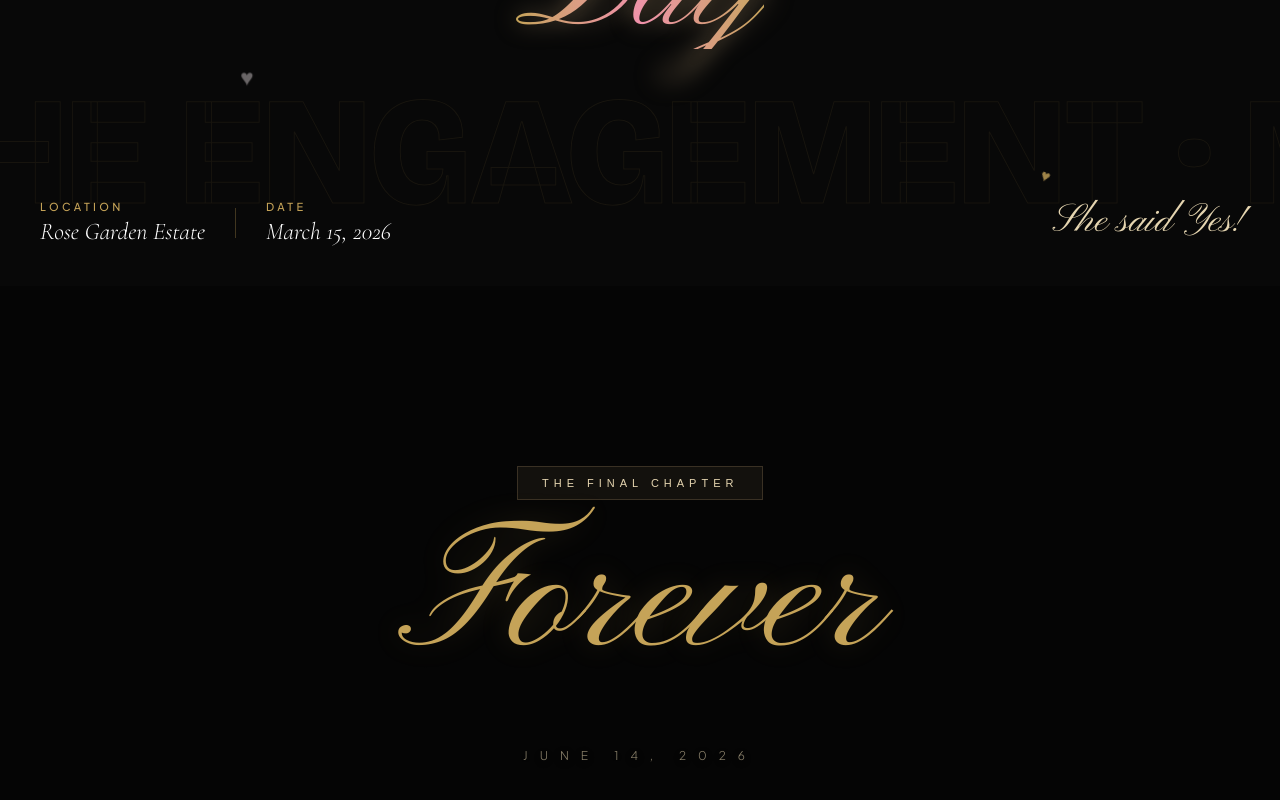
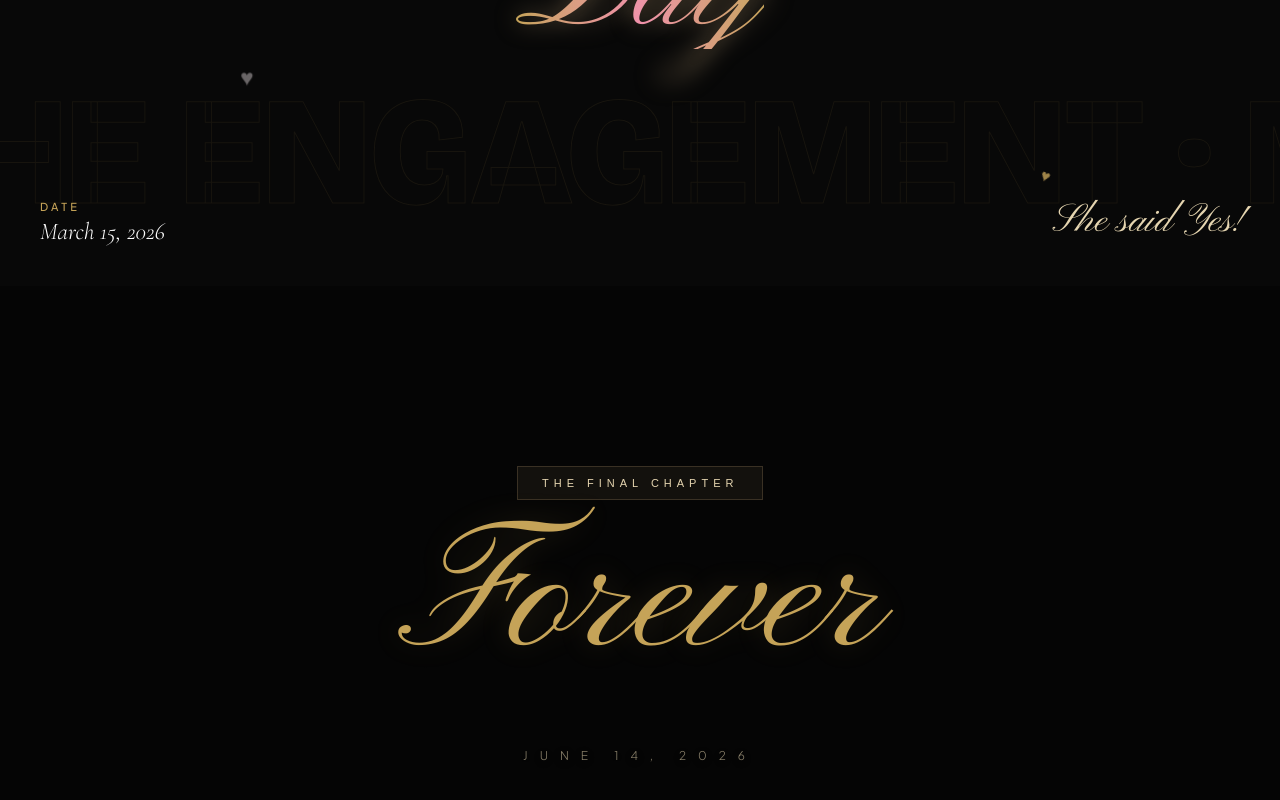
Before and after one commit to gh-aswanth/aswanth-weds-bismi, a Vue app: page / in a window 1280 px wide. Shown: the part 4642-5442 px from the top of the page. Built offline with nearby package versions, Linux system fonts and the light colour scheme.

Commit message:
Remove engagement location from Chapter 4
Co-authored-by: Junie <junie@jetbrains.com>

```diff
--- a/src/components/EngagementSection.vue
+++ b/src/components/EngagementSection.vue
@@ -70,11 +70,6 @@ onUnmounted(() => {
 
     <div class="eng-footer-modern">
       <div class="eng-loc-date-wrap">
-        <div class="footer-info-group">
-          <p class="e-label">Location</p>
-          <p class="e-value">Rose Garden Estate</p>
-        </div>
-        <div class="footer-separator"></div>
         <div class="footer-info-group">
           <p class="e-label">Date</p>
           <p class="e-value">March 15, 2026</p>
```
